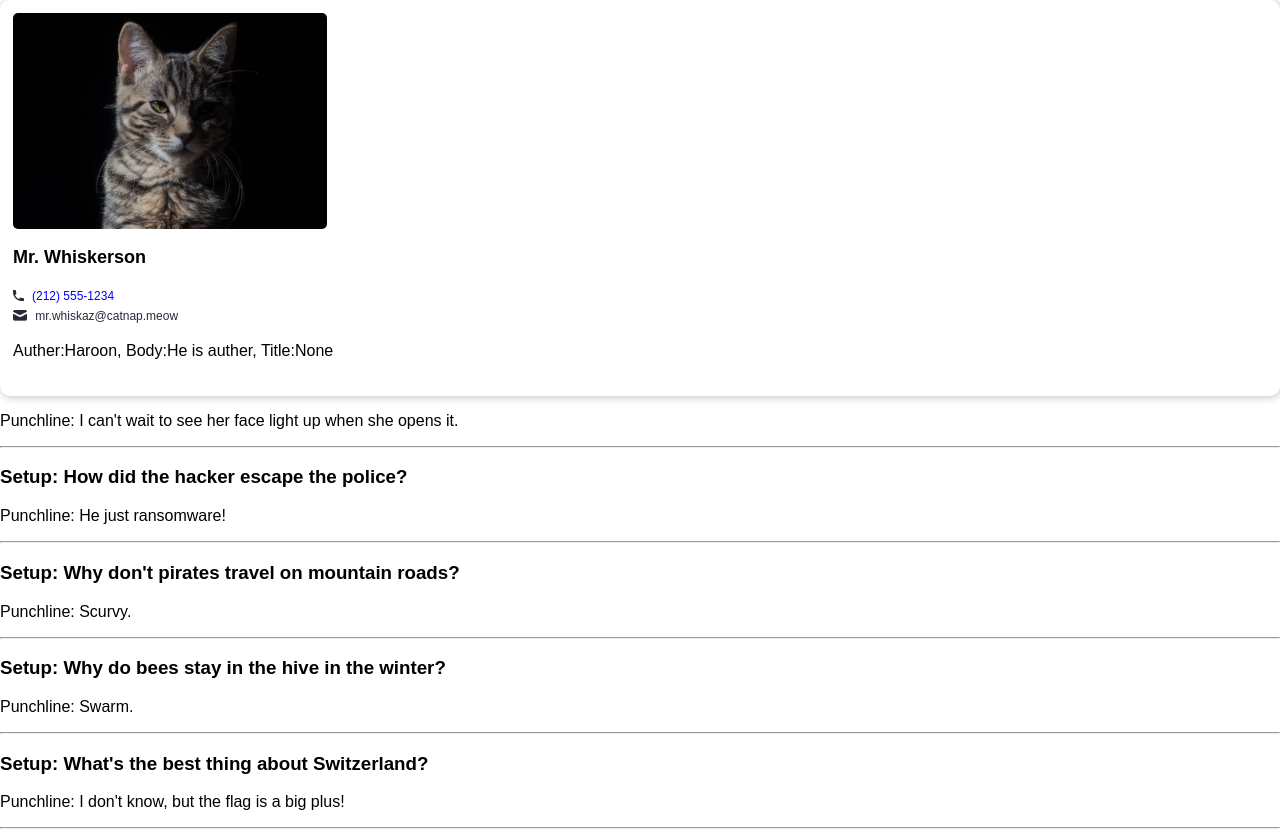
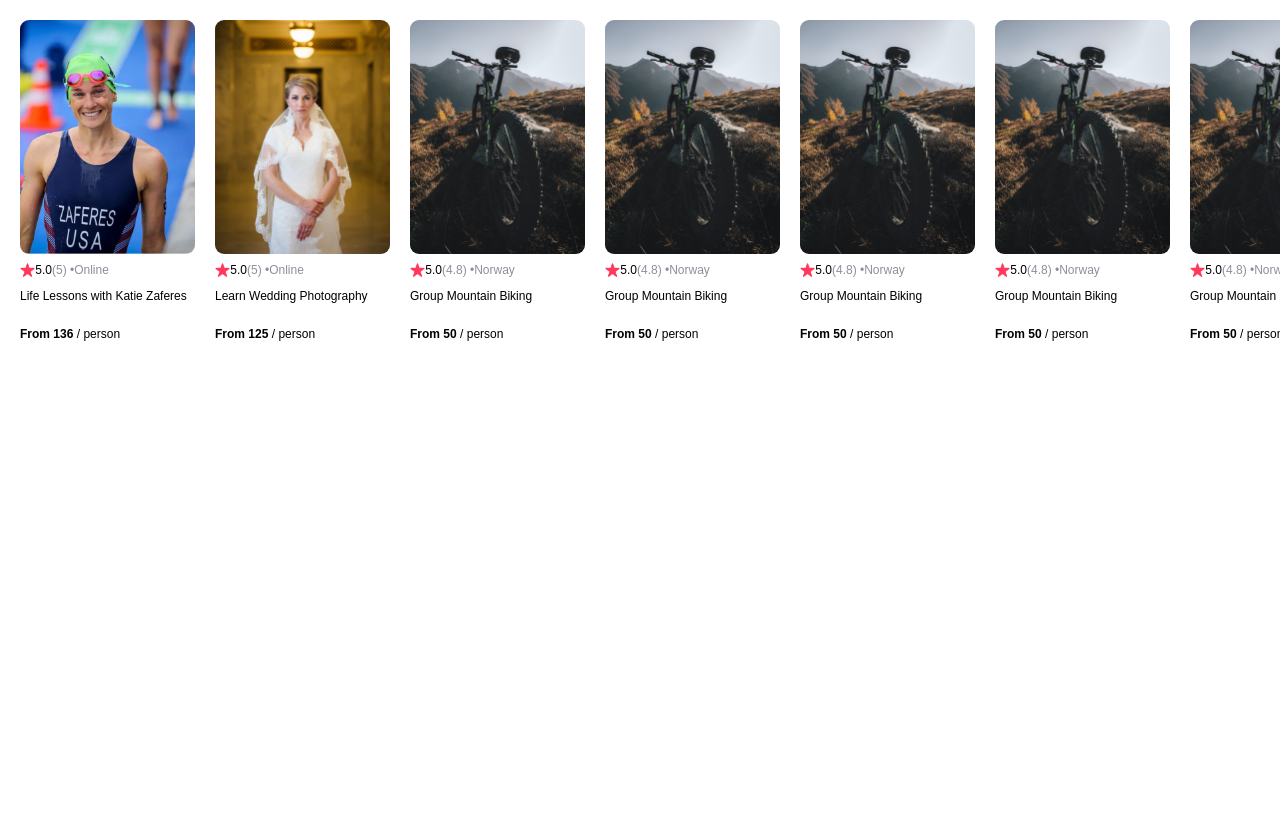
Before and after one commit to Noman-Memon/airbnb, a React (Create React App) app: page / in a window 1280 px wide. After the commit the page ends 800 px from the top, so only its background shows below. Built offline with nearby package versions, Linux system fonts and the light colour scheme.

Commit message:
add card class in style.css

```diff
--- a/src/App.js
+++ b/src/App.js
@@ -6,17 +6,32 @@
 // import logo from './image/mr-whiskerson.png'
 import Joke from './components/Joke'
 import jokesData from './components/jokeData'
+import data from './components/data'
 
 function App() {
+  // console.log(data)
   const jokeElements = jokesData.map((joke, i) => {
     return <Joke setup={joke.setup} punchline={joke.punchline} />
+  })
+  const cards = data.map((item, i) => {
+    return (
+      <Card
+        img={item.coverImg}
+        location={item.location}
+        rating={item.stats.rating}
+        reviewContent={item.stats.reviewCount}
+        title={item.title}
+        price={item.price}
+        key={item.id}
+      />
+    )
   })
   return (
     <div className="App">
       {/* <Navbar />
-      <Hero />
-      <Card /> */}
-      <Contact
+      <Hero /> */}
+      {/* <Card /> */}
+      {/* <Contact
         img="./image/mr-whiskerson.png"
         name="Mr. Whiskerson"
         phone="(212) 555-1234"
@@ -26,7 +41,8 @@
         downvotes={2}
         comments={{ author: 'Haroon', body: 'He is auther', title: 'None' }}
       />
-      {jokeElements}
+      {jokeElements} */}
+      <section className="cards-list">{cards}</section>
     </div>
   )
 }
--- a/src/components/Card.js
+++ b/src/components/Card.js
@@ -2,19 +2,20 @@
 // import logo from '../image/katie-zaferes.png'
 // import logo1 from '../image/star.png'
 
-export default function Card() {
+export default function Card(props) {
+  // console.log(props)
   return (
     <div className="card">
-      <img src="./image/katie-zaferes.png" className="card--image" alt="" />
+      <img src={props.img} className="card--image" alt="" />
       <div className="card--stats">
         <img src="./image/star.png" className="card--star" alt="" />
         <span>5.0</span>
-        <span className="gray">(6) • </span>
-        <span className="gray">USA</span>
+        <span className="gray">({props.rating}) • </span>
+        <span className="gray">{props.location}</span>
       </div>
-      <p>Life Lessons with Katie Zaferes</p>
+      <p>{props.title}</p>
       <p>
-        <span className="bold">From $136</span> / person
+        <span className="bold">From {props.price}</span> / person
       </p>
     </div>
   )
--- /dev/null
+++ b/src/components/data.js
@@ -0,0 +1,100 @@
+export default [
+  {
+    id: 1,
+    title: 'Life Lessons with Katie Zaferes',
+    description:
+      'I will share with you what I call "Positively Impactful Moments of Disappointment." Throughout my career, many of my highest moments only came after setbacks and losses. But learning from those difficult moments is what gave me the ability to rise above them and reach my goals.',
+    price: 136,
+    coverImg: './image/katie-zaferes.png',
+    stats: {
+      rating: 5.0,
+      reviewCount: 6,
+    },
+    location: 'Online',
+    openSpots: 0,
+  },
+  {
+    id: 2,
+    title: 'Learn Wedding Photography',
+    description:
+      "Interested in becoming a wedding photographer? For beginner and experienced photographers alike, join us in learning techniques required to leave the happy couple with memories that'll last a lifetime.",
+    price: 125,
+    coverImg: './image/wedding-photography.png',
+    stats: {
+      rating: 5.0,
+      reviewCount: 30,
+    },
+    location: 'Online',
+    openSpots: 27,
+  },
+  {
+    id: 3,
+    title: 'Group Mountain Biking',
+    description:
+      'Experience the beautiful Norwegian landscape and meet new friends all while conquering rugged terrain on your mountain bike. (Bike provided!)',
+    price: 50,
+    coverImg: './image/mountain-bike.png',
+    stats: {
+      rating: 4.8,
+      reviewCount: 2,
+    },
+    location: 'Norway',
+    openSpots: 3,
+  },
+  {
+    id: 4,
+    title: 'Group Mountain Biking',
+    description:
+      'Experience the beautiful Norwegian landscape and meet new friends all while conquering rugged terrain on your mountain bike. (Bike provided!)',
+    price: 50,
+    coverImg: './image/mountain-bike.png',
+    stats: {
+      rating: 4.8,
+      reviewCount: 2,
+    },
+    location: 'Norway',
+    openSpots: 3,
+  },
+  {
+    id: 5,
+    title: 'Group Mountain Biking',
+    description:
+      'Experience the beautiful Norwegian landscape and meet new friends all while conquering rugged terrain on your mountain bike. (Bike provided!)',
+    price: 50,
+    coverImg: './image/mountain-bike.png',
+    stats: {
+      rating: 4.8,
+      reviewCount: 2,
+    },
+    location: 'Norway',
+    openSpots: 3,
+  },
+  {
+    id: 6,
+    title: 'Group Mountain Biking',
+    description:
+      'Experience the beautiful Norwegian landscape and meet new friends all while conquering rugged terrain on your mountain bike. (Bike provided!)',
+    price: 50,
+    coverImg: './image/mountain-bike.png',
+    stats: {
+      rating: 4.8,
+      reviewCount: 2,
+    },
+    location: 'Norway',
+    openSpots: 3,
+  },
+  {
+    id: 7,
+    title: 'Group Mountain Biking',
+    description:
+      'Experience the beautiful Norwegian landscape and meet new friends all while conquering rugged terrain on your mountain bike. (Bike provided!)',
+    price: 50,
+    coverImg: './image/mountain-bike.png',
+    stats: {
+      rating: 4.8,
+      reviewCount: 2,
+    },
+    location: 'Norway',
+    openSpots: 3,
+  },
+]
--- a/src/style.css
+++ b/src/style.css
@@ -112,3 +112,43 @@
   font-size: 12px;
   color: #2b283a;
 }
+.cards-list {
+  display: flex;
+  flex-wrap: nowrap;
+  gap: 20px;
+  overflow-x: auto;
+}
+
+.card {
+  width: 175px;
+  font-size: 12px;
+  flex: 0 0 auto; /* ADD */
+  display: flex; /* ADD */
+  flex-direction: column; /* ADD */
+}
+
+.card--image {
+  width: 100%;
+  border-radius: 9px;
+  margin-bottom: 9px;
+}
+
+/* ADD */
+.card--title {
+  overflow: hidden;
+  text-overflow: ellipsis;
+}
+
+.card--stats {
+  display: flex;
+  align-items: center;
+}
+
+.card--star {
+  height: 14px;
+}
+
+/* ADD */
+.card--price {
+  margin-top: auto;
+}
```
Also changed, not shown: public/image/mountain-bike.png (added), public/image/wedding-photography.png (added).
